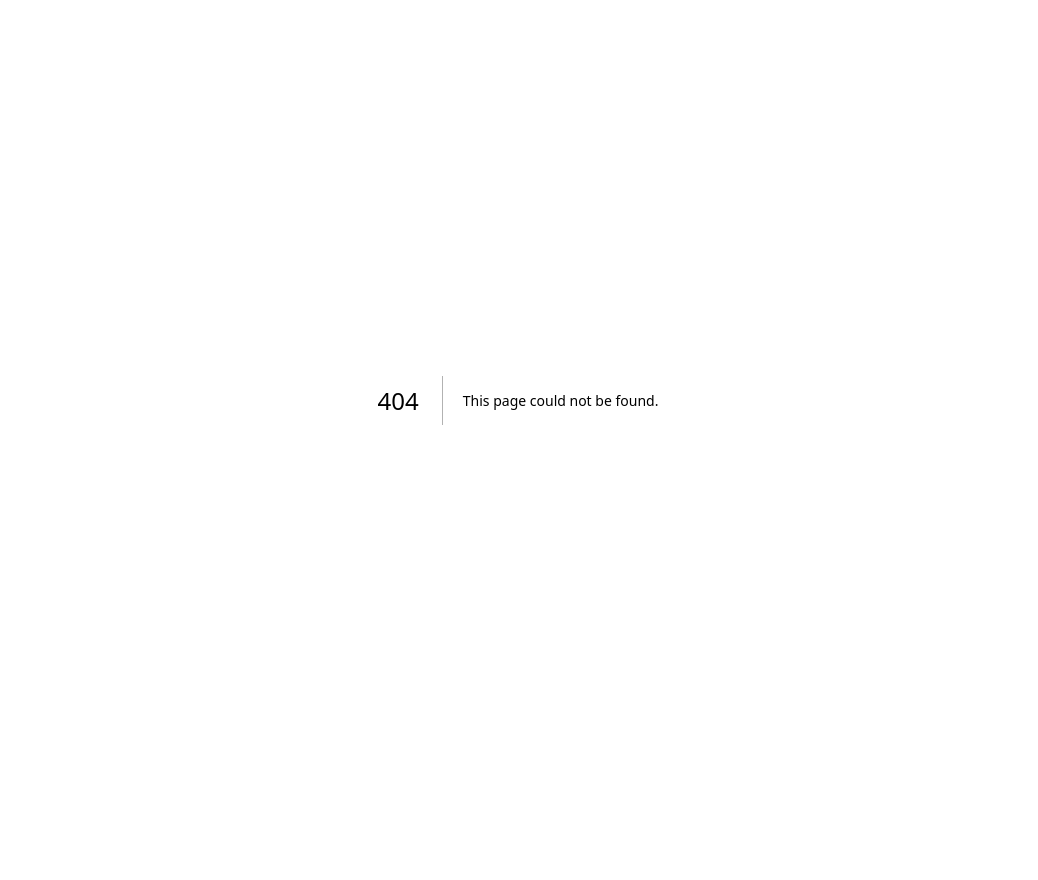
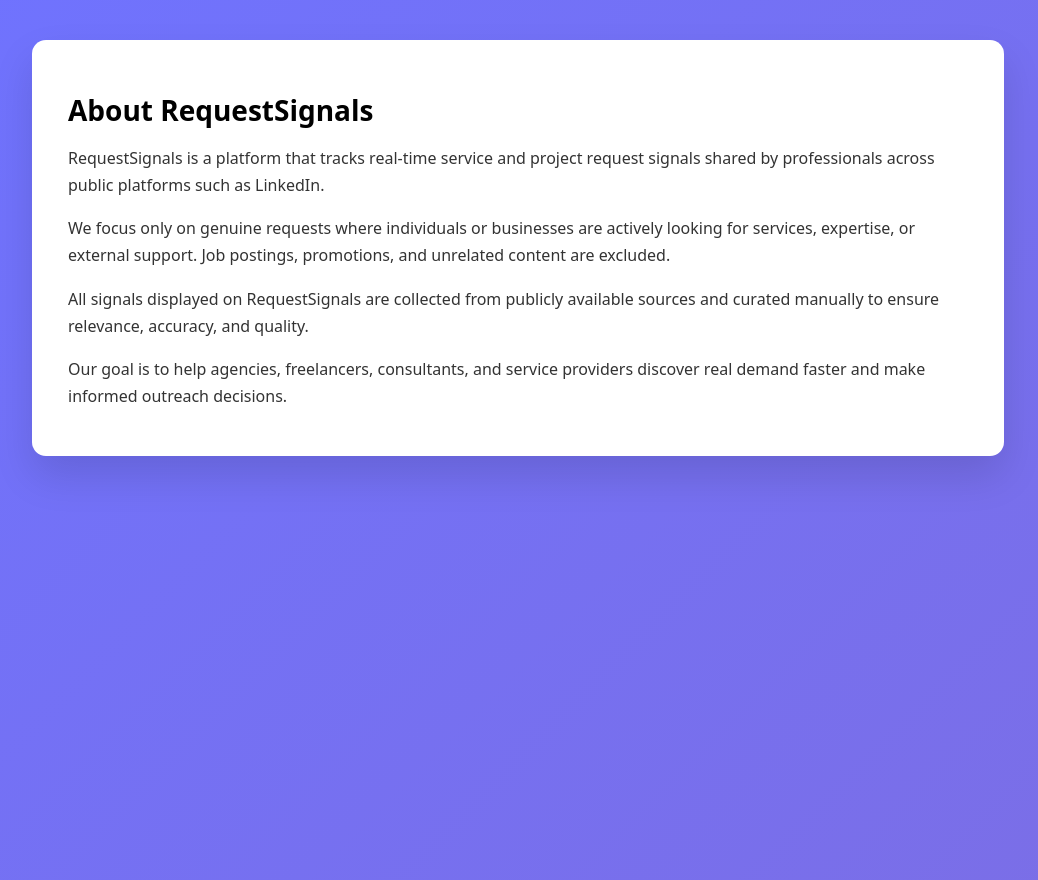
Before and after one commit to Prathu1210/requestsignals, a Next.js app: page /about in a window 1280 px wide. Before the commit this address had no page. Shown: the whole page, without its empty margins (122-1160 px from the left). Before the commit the page ends 800 px from the top, so only its background shows below. Built offline with nearby package versions, Linux system fonts and the light colour scheme.

Commit message:
Fix static pages CSS

```diff
--- /dev/null
+++ b/pages/about.js
@@ -0,0 +1,46 @@
+import Head from "next/head";
+import styles from "../styles/StaticPages.module.css";
+
+export default function About() {
+  return (
+    <>
+      <Head>
+        <title>About RequestSignals</title>
+        <meta
+          name="description"
+          content="About RequestSignals and how we track real-time service request signals."
+        />
+      </Head>
+
+      <div className={styles.blogWrapper}>
+        <div className={styles.blogCard}>
+          <h1>About RequestSignals</h1>
+
+        <p>
+          RequestSignals is a platform that tracks real-time service and project
+          request signals shared by professionals across public platforms such as
+          LinkedIn.
+        </p>
+
+        <p>
+          We focus only on genuine requests where individuals or businesses are
+          actively looking for services, expertise, or external support. Job
+          postings, promotions, and unrelated content are excluded.
+        </p>
+
+        <p>
+          All signals displayed on RequestSignals are collected from publicly
+          available sources and curated manually to ensure relevance, accuracy,
+          and quality.
+        </p>
+
+        <p>
+          Our goal is to help agencies, freelancers, consultants, and service
+          providers discover real demand faster and make informed outreach
+          decisions.
+        </p>
+        </div>
+      </div>
+    </>
+  );
+}
--- /dev/null
+++ b/styles/StaticPages.module.css
@@ -0,0 +1,48 @@
+.blogWrapper {
+  min-height: 100vh;
+  background: linear-gradient(135deg, #6f73ff, #7b6ee6);
+  padding: 40px 16px;
+}
+
+.blogCard {
+  max-width: 900px;
+  margin: 0 auto;
+  background: #ffffff;
+  border-radius: 14px;
+  padding: 32px 36px;
+  box-shadow: 0 20px 40px rgba(0, 0, 0, 0.12);
+}
+
+.blogCard h1 {
+  font-size: 28px;
+  margin-bottom: 16px;
+  color: #000;
+}
+
+.blogCard h2 {
+  font-size: 20px;
+  margin-top: 28px;
+  margin-bottom: 12px;
+  color: #000;
+}
+
+.blogCard p {
+  line-height: 1.7;
+  margin-bottom: 14px;
+  color: #333;
+}
+
+.blogCard ul {
+  margin-left: 20px;
+  margin-bottom: 16px;
+}
+
+.blogCard li {
+  margin-bottom: 8px;
+}
+
+@media (max-width: 768px) {
+  .blogCard {
+    padding: 22px 20px;
+  }
+}
```
Also changed, not shown: pages/contact.js (added, +28 -0 lines), pages/privacy-policy.js (added, +41 -0 lines), pages/terms.js (added, +42 -0 lines).
